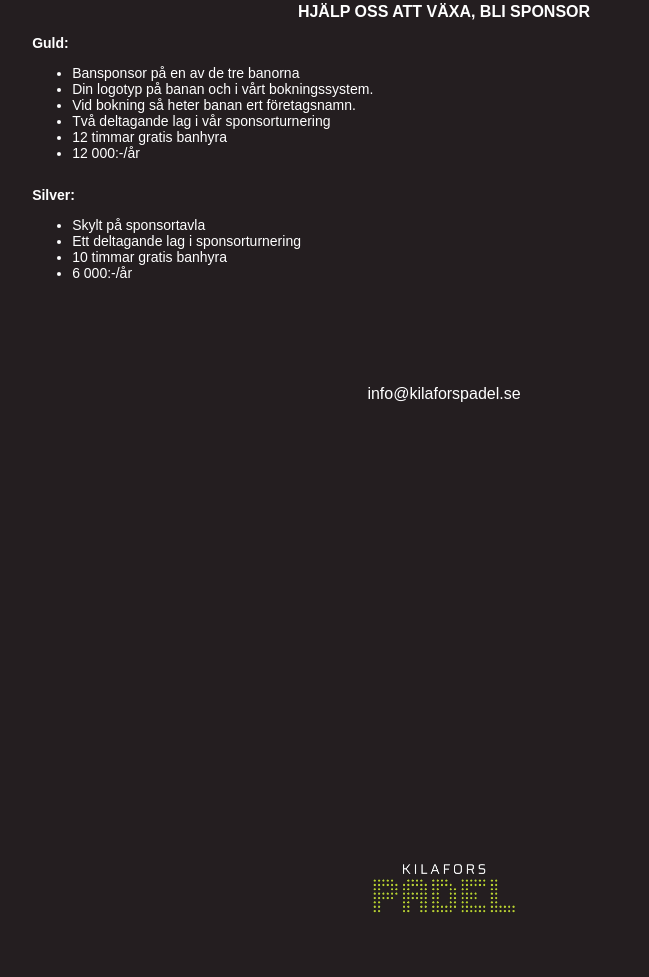
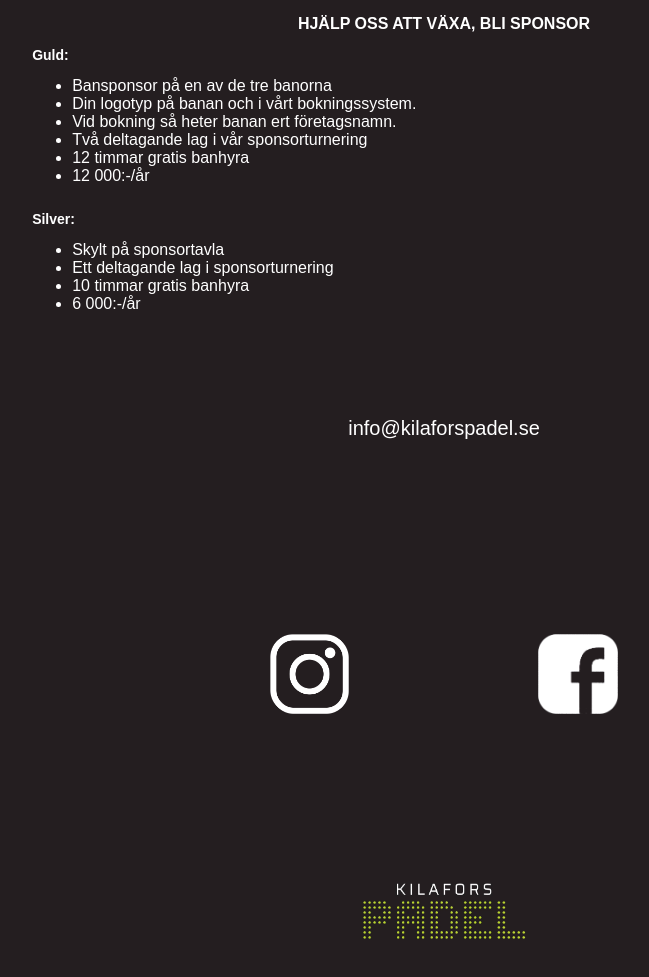
Before and after one commit to Sofia-Andersson/Kilafors-Padel, a plain HTML site: page index.html in a window 1280 px wide. Shown: the part 1615-2592 px from the top of the page, without its empty margins (196-845 px from the left). Before the commit the page ends 2558 px from the top, so only its background shows below. Drawn offline with Linux system fonts and the light colour scheme; a web font is replaced by a local one.

Commit message:
Media Queries large screen details

```diff
--- a/index.html
+++ b/index.html
@@ -114,9 +114,9 @@
         </div>
         <div class="bottomnav-images">
           <a href="https://www.instagram.com/kilafors_padel/?hl=en" target="_blank" rel="noreferrer">
-          <img src="./material/instagram-icon.png" height="50" alt="instagram-icon"></a>
+          <img class="so-me-logo" src="./material/instagram-icon.png" height="50" alt="instagram-icon"></a>
           <a href="https://www.facebook.com/people/Kilafors-Padel/100069419252175/" target="_blank" rel="noreferrer">
-          <img src="./material/facebook-icon.png" height="50" alt="facebook-icon"></a>
+          <img class="so-me-logo"src="./material/facebook-icon.png" height="50" alt="facebook-icon"></a>
         </div>
       </div>
         <img src="./material/Logo.jpg" alt="kilafors padel logo" class="logo-bottom" height="70">
--- a/style.css
+++ b/style.css
@@ -341,14 +341,14 @@ header {
   }
 
   a {
-    font-size: 16px;
+    font-size: 18px;
   }
 
   li {
-    font-size: 14px;
+    font-size: 16px;
   }
   p{
-    font-size: 16px;;
+    font-size: 20px;;
   }
 
   h2.bli-sponsor {
@@ -366,7 +366,18 @@ header {
 
   /* Media Queries bottom navbar*/
 
-  .bottomnav-wrapper {
+  .bottomnav-left {
    visibility: hidden;
   }
+
+  .so-me-logo {
+    height: 80px;
+    margin-top: -50px;
   }
+
+  .logo-bottom {
+    height: 80px;
+    margin-bottom: 80px;
+  }
+
+  }
```
